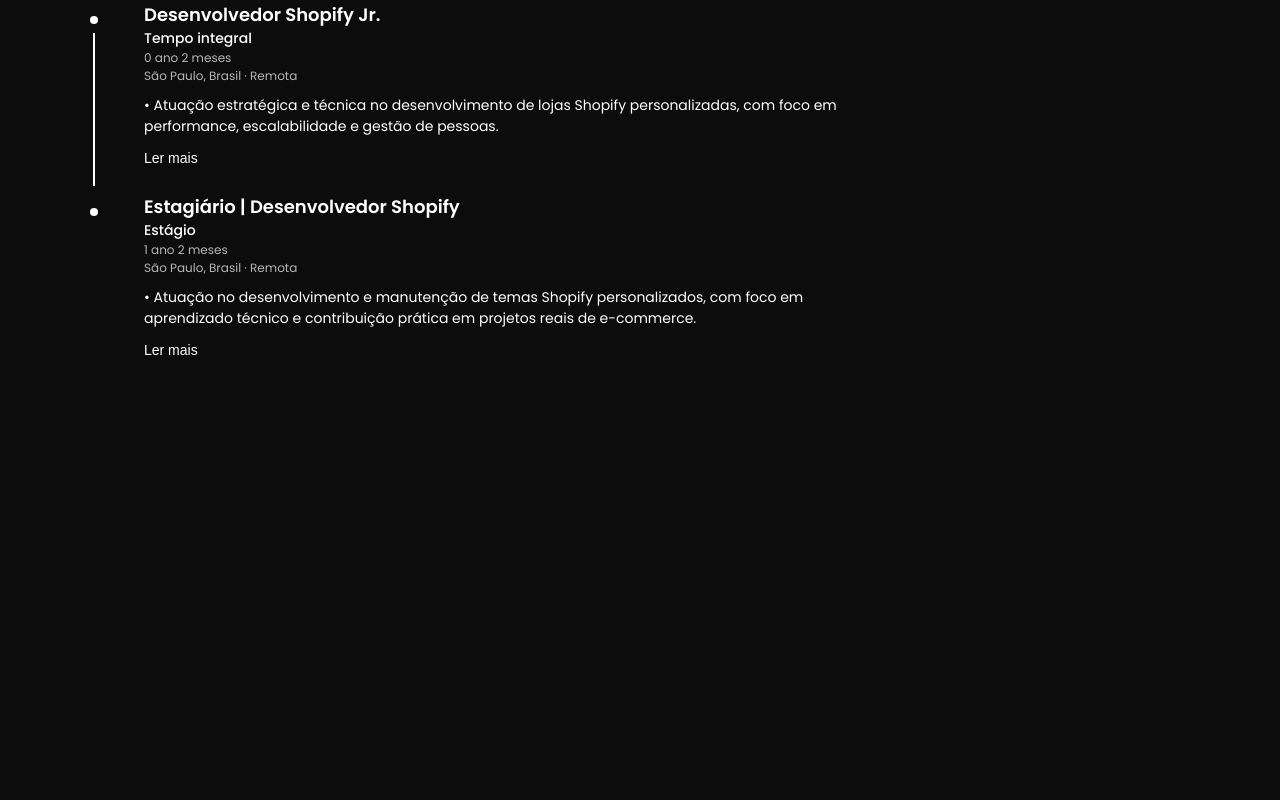
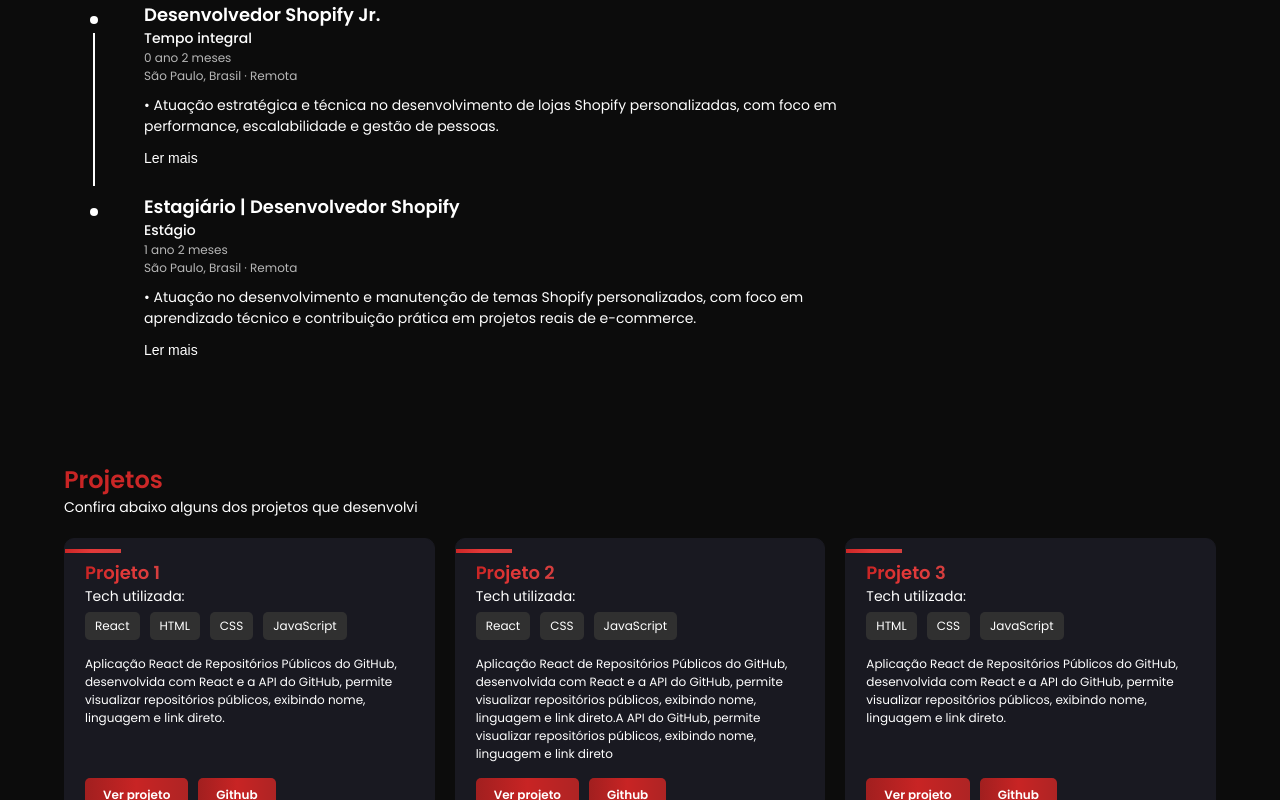
Before and after one commit to PedroFiel/Portfolio-PedroFiel, a React (Vite) app: page / in a window 1280 px wide. Shown: the part 2000-2800 px from the top of the page. Before the commit the page ends 2412 px from the top, so only its background shows below. Built offline with nearby package versions, Linux system fonts and the light colour scheme.

Commit message:
fix: enhance responsiveness of CardProject and Projects components by implementing clamp

```diff
--- a/src/components/CardProject/style.css
+++ b/src/components/CardProject/style.css
@@ -33,7 +33,7 @@
             flex-direction: column;
 
             h2{
-                font-size: 2rem;
+                font-size: clamp(1.8rem, 1.04166vw, 2rem);
                 font-weight: var(--font-weight-semi-bold);
                 background: linear-gradient(to right,
                         #c82424,
@@ -46,7 +46,7 @@
             }
 
             p{
-                font-size: 1.6rem;
+                font-size: clamp(1.4rem, 0.83333vw, 1.6rem);
                 font-weight: var(--font-weight-normal);
                 color: var(--white-color);
             }
@@ -59,7 +59,7 @@
             flex-wrap: wrap;
 
             span{
-                font-size: 1.5rem;
+                font-size: clamp(1.2rem, 0.72916vw, 1.5rem);
                 font-weight: var(--font-weight-normal);
                 color: var(--white-color);
                 background: #303030;
@@ -72,7 +72,7 @@
             margin-top: 1.5rem;
 
             p{
-                font-size: 1.4rem;
+                font-size: clamp(1.2rem, 0.72916vw, 1.4rem);
                 font-weight: var(--font-weight-normal);
                 color: var(--white-color);
             }
@@ -86,14 +86,14 @@
         bottom: 0;
 
         a{
-            font-size: 1.4rem;
+            font-size: clamp(1.2rem, 0.72916vw, 1.4rem);
             font-weight: var(--font-weight-semi-bold);
             color: var(--white-color);
             background: linear-gradient(to right,
             #a11f1f,
             #c82424,
             #ae2424);
-            padding: 1rem 2rem;
+            padding: clamp(0.8rem, 0.52083vw, 1rem) clamp(1.8rem, 1.04166vw, 2rem);
             border-radius: .5rem;
             text-decoration: none;
             transition: all 0.3s ease-in-out;
--- a/src/components/Projects/style.css
+++ b/src/components/Projects/style.css
@@ -13,7 +13,7 @@
 
         .header-projects{
             h1{
-                font-size: 3.6rem;
+                font-size: clamp(2.4rem, 1.875vw, 3.6rem);
                 font-weight: var(--font-weight-semi-bold);
                 background: linear-gradient(to right, #c82424, #e43939, #d43e3e);
                 -webkit-background-clip: text;
@@ -23,7 +23,7 @@
             }
 
             p{
-                font-size: 1.6rem;
+                font-size: clamp(1.4rem, 0.83333vw, 1.6rem);
                 font-weight: var(--font-weight-normal);
                 color: var(--white-color);
             }
@@ -31,8 +31,20 @@
 
         .cards-projects{
             display: grid;
-            grid-template-columns: repeat(auto-fill, minmax(300px, 1fr));
+            grid-template-columns: repeat(1, minmax(0, 1fr));
             gap: 2rem;
+
+            @media screen and (min-width: 768px) {
+                grid-template-columns: repeat(2, minmax(0, 1fr));
+
+                @media screen and (min-width: 1024px) {
+                    grid-template-columns: repeat(3, minmax(0, 1fr));
+
+                    @media screen and (min-width: 1440px) {
+                        grid-template-columns: repeat(4, minmax(0, 1fr));
+                    }
+                }
+            }
         }
     }
 }
--- a/src/pages/home/index.jsx
+++ b/src/pages/home/index.jsx
@@ -16,8 +16,8 @@
             <AboutMe />
             <Skills />
             <Experience />
-            {/* <Projects />
-            <ScrollToTop />
+            <Projects />
+            {/* <ScrollToTop />
             <Footer /> */}
         </>
     );
```
